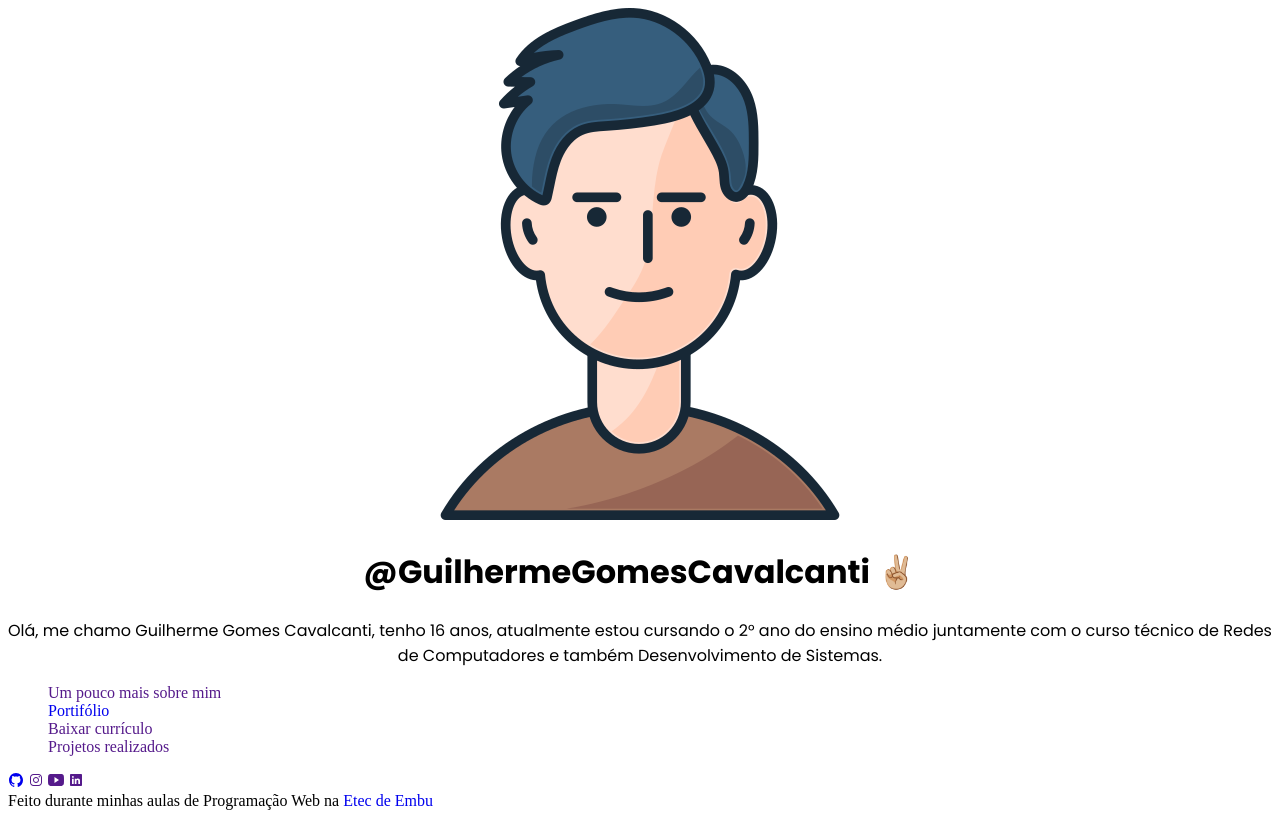
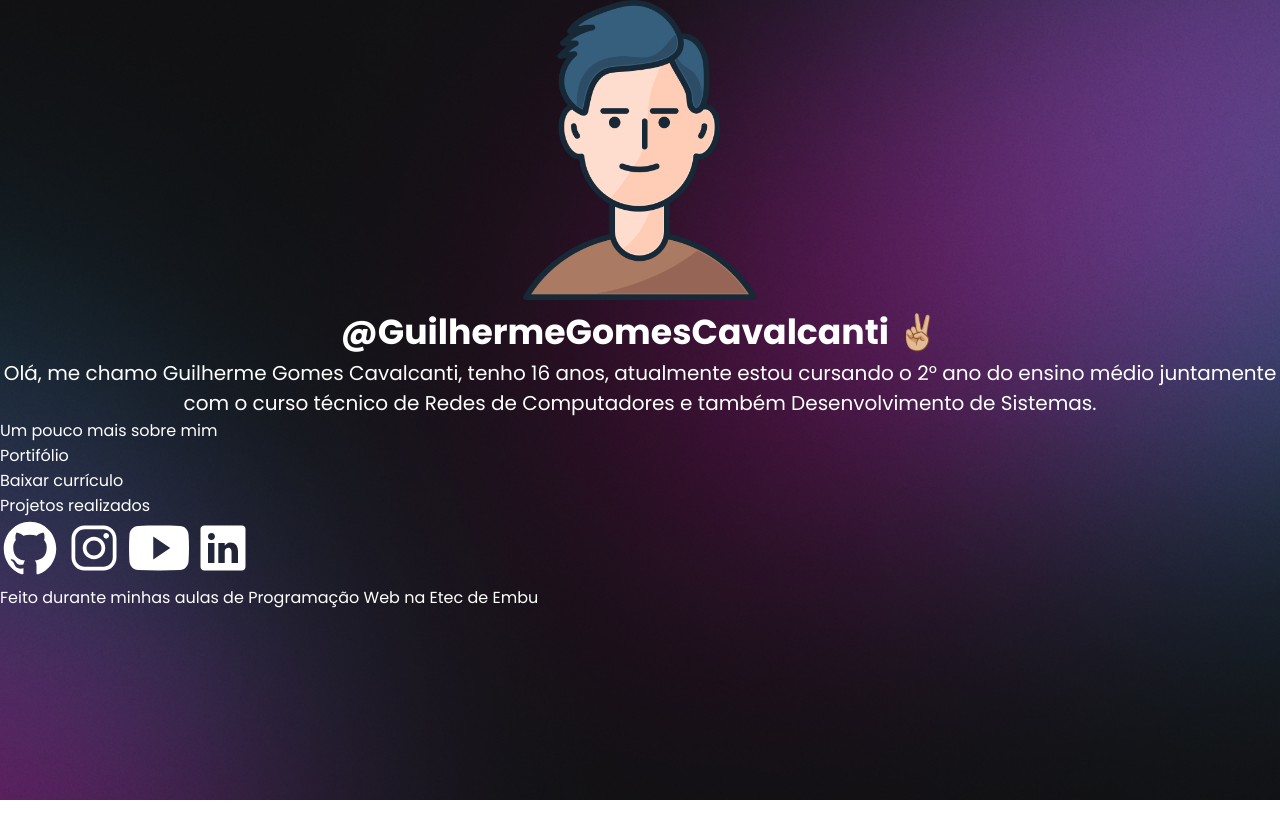
Before and after one commit to GuilhermeGomesCavalcanti/Portifolio, a plain HTML site: page index.html in a window 1280 px wide. Drawn offline with nearby package versions, Linux system fonts and the light colour scheme.

Commit message:
Mundanças na estética do portifólio

```diff
--- a/css/style.css
+++ b/css/style.css
@@ -1,14 +1,39 @@
+* {
+    margin: 0;
+    padding: 0;
+    box-sizing: border-box;
+}
+body{
+    background: url("/img/bg-desktop.jpg ") no-repeat top center/cover;
+    height: 100vh;
+}
+body *{
+    font-family: "Poppins";
+}
+.avatar{
+    width: 300px;
+    height: 300px;
+}
 .titulo{
     text-align: center;
-    font-family: "Poppins";
+    font-size: 13pt;
+    color: white;
 }
 .texto_inicial{
-    font-family: "Poppins";
     text-align: center;
+    font-size: 20px;
+}
+.logogit, .logoyou, .logolink, .logoinsta{
+    width: 60px;
+    height: 60px;
+}
+footer, p{
+    color: white;
 }
 li{
     list-style: none;
 }
 a {
     text-decoration: none;
+    color: white;
 }
--- a/index.html
+++ b/index.html
@@ -13,8 +13,9 @@
 <body>
     <div class:"div_pai">
         <div class="titulo">
-            <img src="img/avatar.png" alt="Foto de um homem branco, sem barba, usando uma camisa marrom, e uma parede branca ao fundo">
+            <img src="img/avatar.png" alt="Foto de um homem branco, sem barba, usando uma camisa marrom, e uma parede branca ao fundo" class="avatar">
             <h1>@GuilhermeGomesCavalcanti ✌🏼</h1></div><p>
+        <div/>
         <div class="texto_inicial">
             <p>Olá, me chamo Guilherme Gomes Cavalcanti, tenho 16  anos, atualmente estou cursando o 2° ano do ensino médio juntamente com o curso técnico de Redes de Computadores e também Desenvolvimento de Sistemas.
         </div>
@@ -36,16 +37,16 @@
 
             <div class="icones">
                 <a href="https://github.com/GuilhermeGomesCavalcanti">
-                    <ion-icon name="logo-github"></ion-icon>
+                    <ion-icon name="logo-github" class="logogit"></ion-icon>
                 </a>
                 <a href="">
-                    <ion-icon name="logo-instagram"></ion-icon>
+                    <ion-icon name="logo-instagram" class="logoinsta"></ion-icon>
                 </a>
                 <a href="">
-                    <ion-icon name="logo-youtube"></ion-icon>
+                    <ion-icon name="logo-youtube" class="logoyou"></ion-icon>
                 </a>
                 <a href="">
-                    <ion-icon name="logo-linkedin"></ion-icon>
+                    <ion-icon name="logo-linkedin" class="logolink"></ion-icon>
                 </a>
             </div>
 
```
